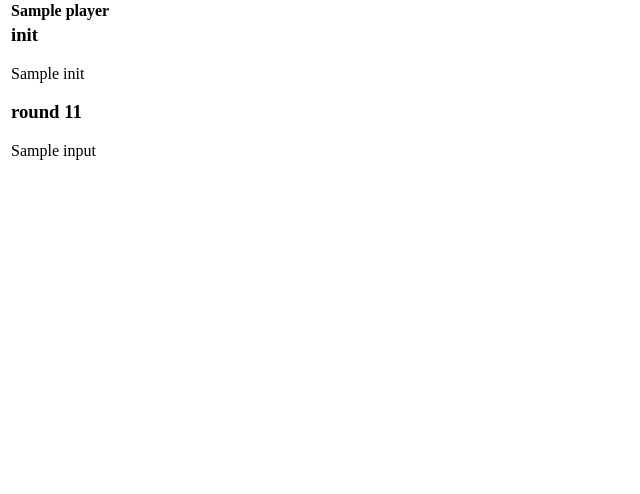
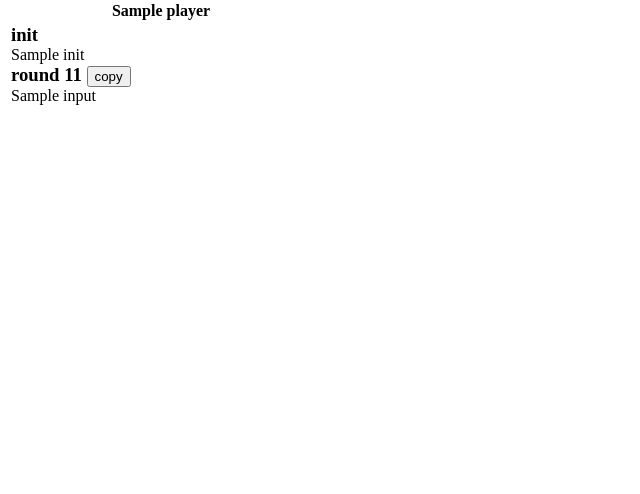
Before and after one commit to eulerscheZahl/CG-Tools, a Django app: template templates/base.html in a window 1280 px wide. Shown: the part 814-1308 px from the top of the page, without its empty margins (0-640 px from the left). After the commit the page ends 919 px from the top, so only its background shows below. Run offline with Django 3.2, Linux system fonts and the light colour scheme; the template is opened without the code that fills it: most values are stand-ins (such as "Sample title", 1, 10 or a date in 2020).

Commit message:
copy button

```diff
--- a/templates/base.html
+++ b/templates/base.html
@@ -1,6 +1,9 @@
 <html>
 <head>
     <title>CG Replay Input</title>
+    <style>
+        h3 {display: inline;}
+    </style>
 </head>
 <body>
     {% block content %}
@@ -36,16 +39,18 @@
 
             {% for player in data|get_item:'input' %}
             <td>
-                <h3>init</h3>
+                <h3>init</h3> </br>
                 <div id="{{ player|get_item:'player' }}_init">
                 {% for init in player|get_item:'init' %}
                     {{init}} </br>
                 {% endfor %}
                 </div>
-                <div style="overflow-y: scroll; height:400px;">
+                <div style="overflow-y: scroll; height:400px; width:300px;">
                     {% for round in player|get_item:'game' %}
-                        <h3>round {{ round|get_item:'round'|add:1 }} </h3>
-                        <div id="{{player|get_item:'player'}}_{{round|get_item:'round'}}" onclick="copyDivToClipboard('{{ player|get_item:'player' }}_init', '{{player|get_item:'player'}}_{{round|get_item:'round'}}')">
+                        <div>
+                            <h3>round {{ round|get_item:'round'|add:1 }} </h3> <button onclick="copyDivToClipboard('{{ player|get_item:'player' }}_init', '{{player|get_item:'player'}}_{{round|get_item:'round'}}')">copy</button>
+                        </div>
+                        <div id="{{player|get_item:'player'}}_{{round|get_item:'round'}}">
                         {% for line in round|get_item:'input' %}
                             {{line}} </br>
                         {% endfor %}
```
